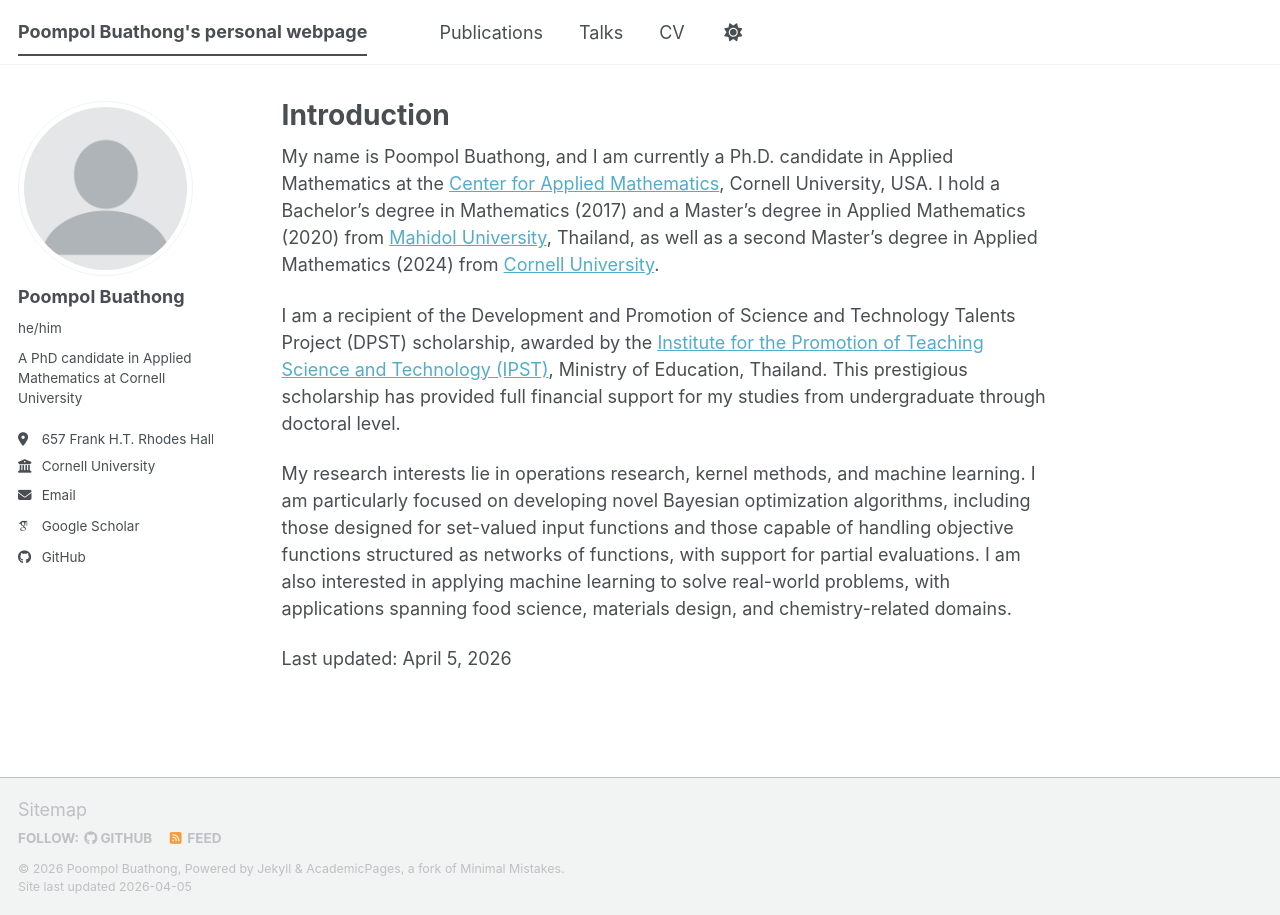
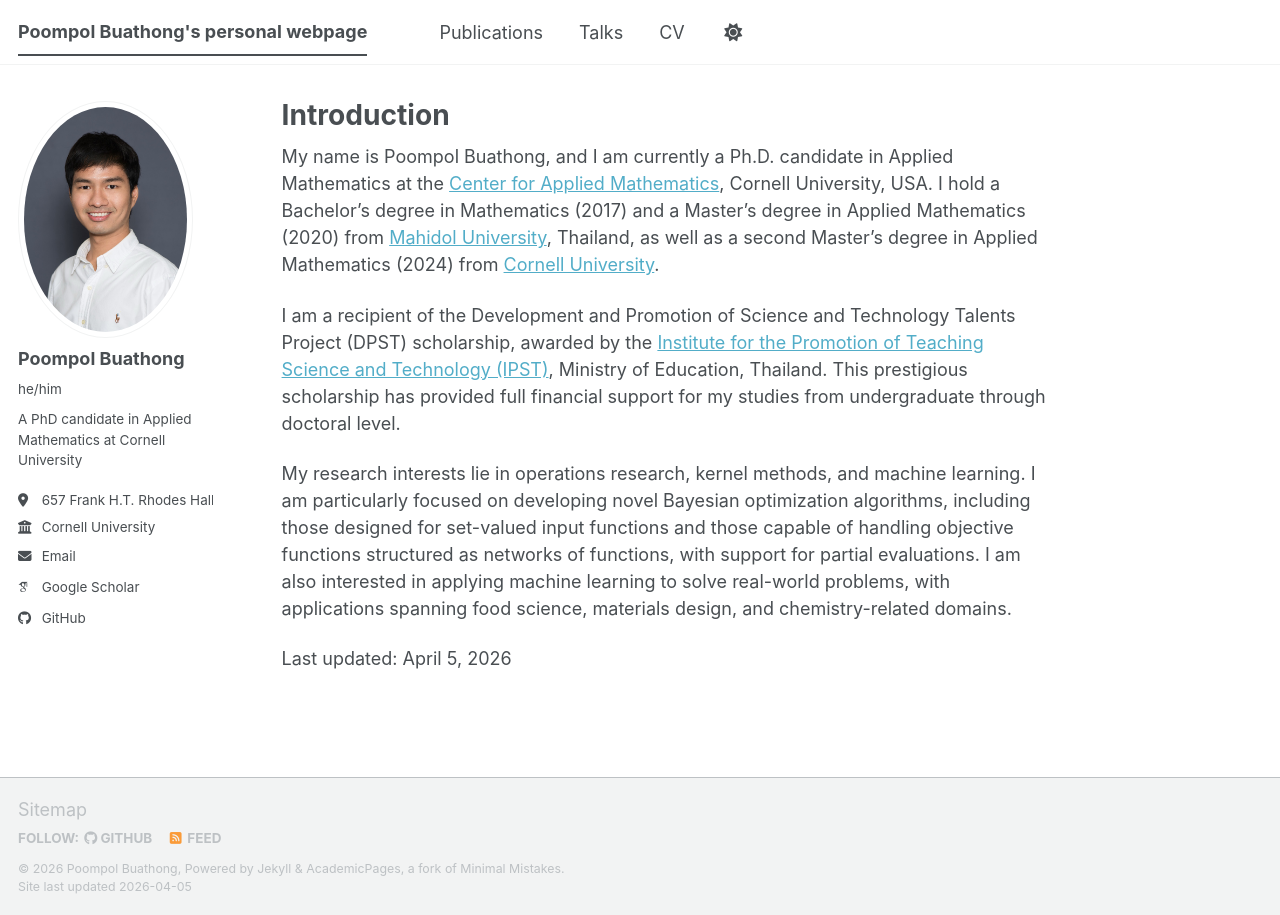
Before and after one commit to poompol/poompol.github.io, a Jekyll site: the page built from _pages/about.md, in a window 1280 px wide. Built offline with Jekyll 4.4.1, drawn with Linux system fonts in a browser that asks for light colours; some web fonts are replaced; a script bundle is joined from its source files by our own code; library files that are not in the unit come from our copies.

Commit message:
Update author avatar image in config

```diff
--- a/_config.yml
+++ b/_config.yml
@@ -22,7 +22,7 @@ repository               : "poompol.github.io"
 #               If a field is blank the icon and link will not appear, otherwise it will be shown.
 #               Additional customization can be done by editing /_includes/author-profile.html
 author:
-  avatar   : "profile.png"
+  avatar   : "poompol-headshot.jpg"
   name     : "Poompol Buathong"
   pronouns : "he/him"
   bio      : |
```
